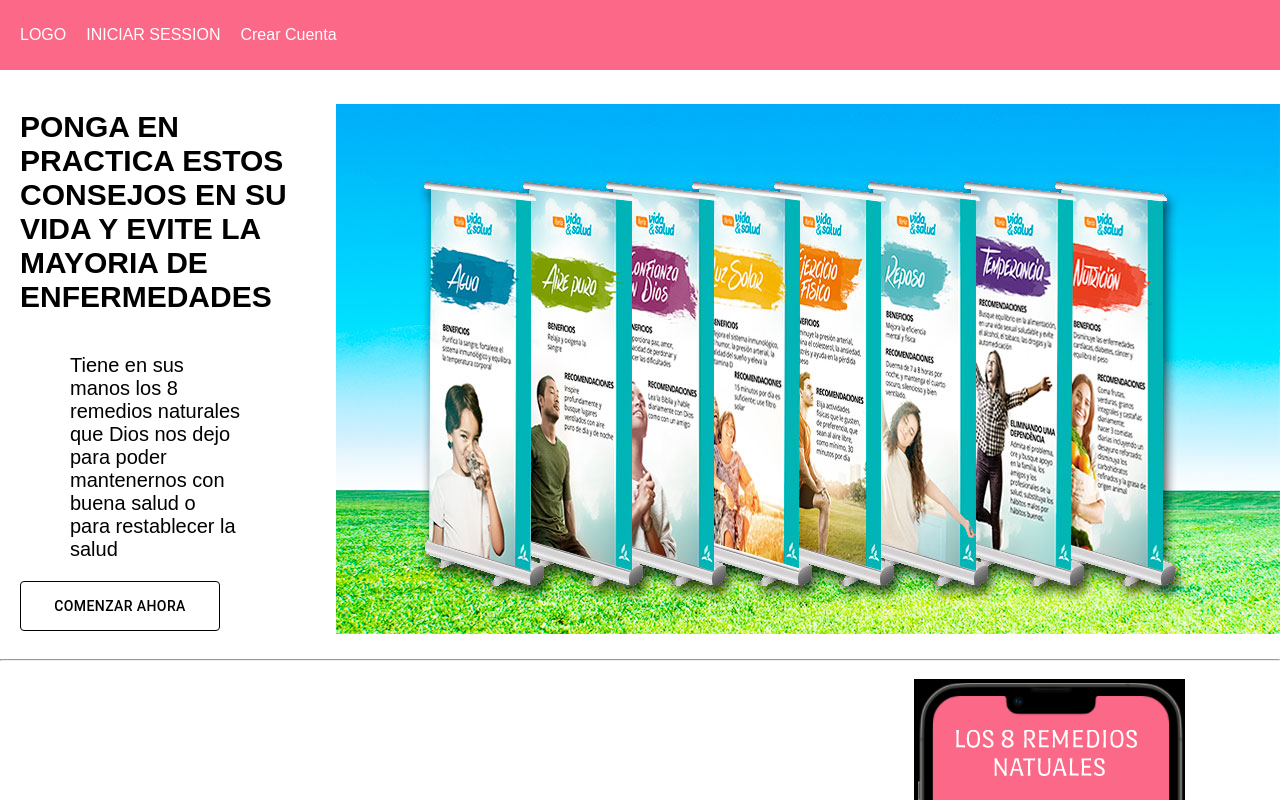
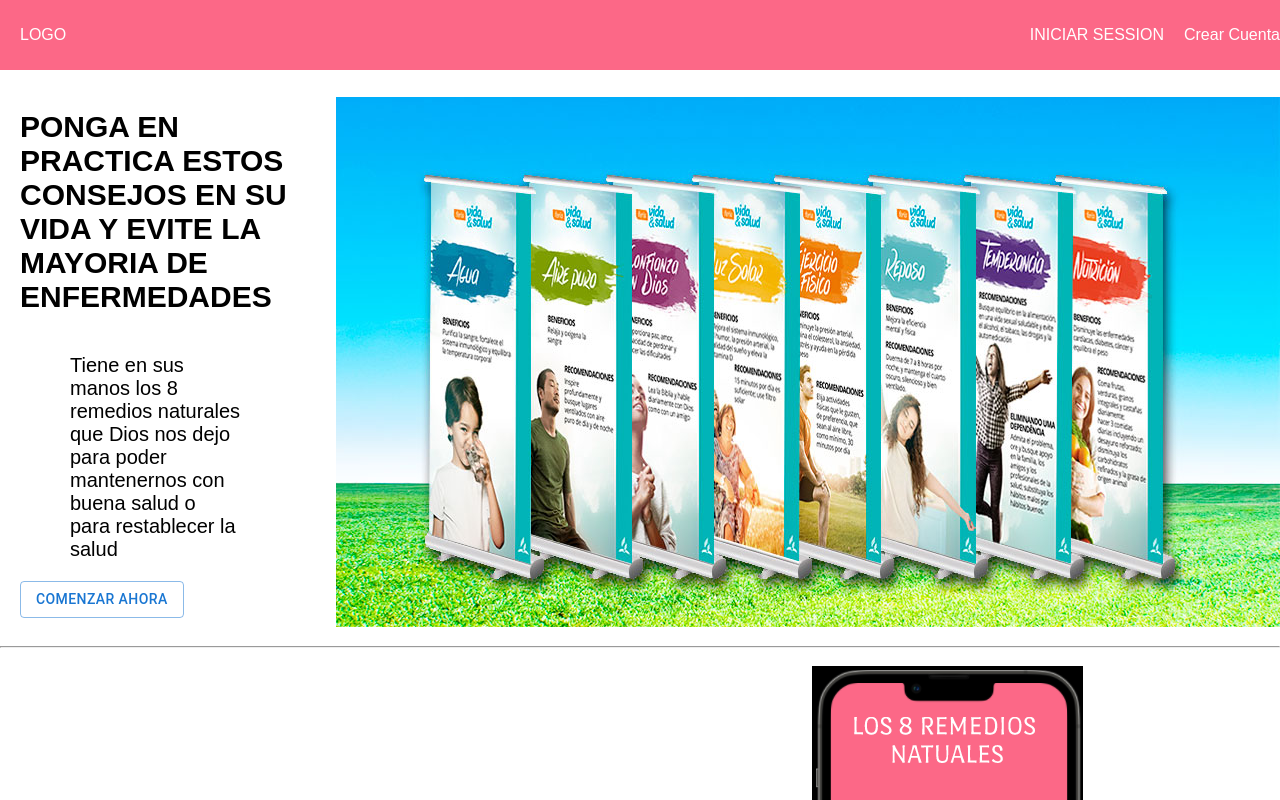
Before and after one commit to anccode/FRONTEND-DE-ENCUESTA, a React (Create React App) app: page / in a window 1280 px wide. Shown: the top 800 px of the page. Built offline with nearby package versions, Linux system fonts and the light colour scheme; no server answers.

Commit message:
agregando informacion

```diff
--- a/package.json
+++ b/package.json
@@ -3,12 +3,12 @@
   "version": "0.1.0",
   "private": true,
   "dependencies": {
-    "@emotion/react": "^11.7.0",
+    "@emotion/react": "^11.7.1",
     "@emotion/styled": "^11.6.0",
     "@material-ui/core": "^4.12.3",
     "@material-ui/icons": "^4.11.2",
-    "@mui/icons-material": "^5.2.1",
-    "@mui/material": "^5.2.3",
+    "@mui/icons-material": "^5.2.4",
+    "@mui/material": "^5.2.4",
     "@mui/styled-engine-sc": "^5.1.0",
     "@testing-library/jest-dom": "^5.15.1",
     "@testing-library/react": "^11.2.7",
--- a/src/App.js
+++ b/src/App.js
@@ -68,8 +68,7 @@ function App() {
               {!authState.status ? (
                 <>
                   <Link to="/"> LOGO </Link>
-                  <Link to="/login">INICIAR SESSION</Link>
-                  <Link to="/registration">Crear Cuenta</Link>
+
                 </>
               ) : (
                 <>
@@ -83,7 +82,10 @@ function App() {
               {authState.status && (
                 <Link to={`profile/${authState.id}`}>Perfil</Link>
               )}
+              {!authState.status && <Link to="/login">INICIAR SESSION</Link>}
+              {!authState.status && <Link to="/registration">Crear Cuenta</Link>}
               {authState.status && <Link to="/cuestionario">{date}</Link>}
+
               {authState.status && (
                 <button onClick={logout} to="/">
                   SALIR
--- a/src/estilos/Login.css
+++ b/src/estilos/Login.css
@@ -8,7 +8,7 @@
   }
 
   .loginContainer input,
-  button {
+  Button {
     width: 200px;
     height: 50px;
     border-radius: 8px;
@@ -17,10 +17,10 @@
   }
 
   .loginContainer button {
-    background-color: dodgerblue;
+    background-color: #FC6887;
     color: white;
   }
 
   .loginContainer input {
-    border: 2px solid dodgerblue;
+    border: 2px solid #FC6887;
   }
--- a/src/estilos/index.css
+++ b/src/estilos/index.css
@@ -36,6 +36,7 @@ Button {
 
 .text{
     padding-right: 20% ;
+    display: block;
 }
 
 .img  {
--- a/src/pages/Cuestionario.js
+++ b/src/pages/Cuestionario.js
@@ -6,9 +6,14 @@ import API from "../Api";
 import { useNavigate } from "react-router-dom";
 import { AuthContext } from "../helpers/AuthContext";
 import "../estilos/CreatePost.css";
-
+import Switch from "@mui/material/Switch";
 
 function Cuestionario() {
+  const [checked, setChecked] = React.useState(true);
+
+  const handleChange = (event) => {
+    setChecked(event.target.checked);
+  };
 
   let navigate = useNavigate();
   const initialValues = {
@@ -62,11 +67,17 @@ function Cuestionario() {
         validationSchema={validationSchema}
       >
         <Form className="formContainer">
-        <Field
+          <Switch
+            checked={checked}
+            onChange={handleChange}
+            inputProps={{ "aria-label": "controlled" }}
+          />
+          <Field
             autoComplete="off"
             id="inputCreatePost"
             name="p1"
             placeholder="(Ex. Post...)"
+            type="checkout"
           />
 
           <Field
--- a/src/pages/Index.js
+++ b/src/pages/Index.js
@@ -1,5 +1,5 @@
 import React from "react";
-import { Link } from "react-router-dom";
+import { Link, Navigate, useNavigate } from "react-router-dom";
 import rn from "../assets/rn.jpg";
 import frame1 from "../assets/frame1.png";
 import frameLogin from "../assets/frameLogin.png";
@@ -8,8 +8,11 @@ import frameActividades from "../assets/frameActividades.png";
 import Correr from "../assets/Correr.png";
 import "../estilos/index.css";
 import Button from "@mui/material/Button";
+import axios from 'axios'
+import API from '../Api'
+function Index() {
+  const navigate = useNavigate();
 
-function Index() {
   return (
     <div>
       <div class="container">
@@ -34,7 +37,7 @@ function Index() {
               </p>
             </div>
           </div>
-          <Button variant="outlined">Comenzar ahora</Button>
+          <Button variant="outlined" href="/registration">Comenzar ahora</Button>
         </div>
         <div class="image">
           <img src={rn} />
@@ -48,6 +51,7 @@ function Index() {
             Incluye en tu vida los 8 <br />
             remedios naturales
           </h3>
+
           <p>
             Aqui encontraras los remedios que <br />
             necesites para cambiar tu vida.
@@ -107,29 +111,36 @@ function Index() {
           <img src={cuestionario} />
         </div>
       </div>
-      <hr />
+
       <div class="frame2">
         <div class="text">
           <img />
           <h3>
-          Te ayudaremos a crear una rutina <br/>
-de ejercicios.          </h3>
+            Te ayudaremos a crear una rutina <br />
+            de ejercicios.{" "}
+          </h3>
           <p>
-          podras marcar tu ruta y la distancia<br/>
-recorrida, junto con un temporizador<br/>
-para mantener los tiempos de ejercicio          </p>
+            podras marcar tu ruta y la distancia
+            <br />
+            recorrida, junto con un temporizador
+            <br />
+            para mantener los tiempos de ejercicio{" "}
+          </p>
         </div>
         <div class="img">
           <img src={Correr} />
         </div>
       </div>
       <div class="footer">
+        <hr />
         <h1>
           Pruebelo Hoy Mismo <br />
           Comienze de forma gratuita. <br />
           Utilize los 8 remedios para mejorar su calidad de vida
         </h1>
-        <Button variant="outlined">Comenzar ahora</Button>
+        <Button href="/registration" variant="outlined"  >
+          Comenzar ahora
+        </Button>
       </div>
     </div>
   );
--- a/src/pages/Login.js
+++ b/src/pages/Login.js
@@ -34,7 +34,7 @@ function Login() {
       <div class="login">
         <label> USUARIO </label>
         <input
-          type="Text"
+          type="email"
           onChange={(event) => {
             setCorreo(event.target.value);
           }}
--- a/src/pages/Post.js
+++ b/src/pages/Post.js
@@ -6,9 +6,7 @@ import { AuthContext } from "../helpers/AuthContext";
 import { useNavigate } from "react-router-dom";
 import "../estilos/Post.css";
 import ThumbUpAltIcon from "@mui/icons-material/ThumbUp";
-
-
-
+import DeleteIcon from "@mui/icons-material/Delete";
 
 function Post() {
   let { id } = useParams();
@@ -117,9 +115,6 @@ function Post() {
     }
   };
 
-
-
-
   return (
     <div className="postPage">
       <div className="leftSide">
@@ -146,7 +141,7 @@ function Post() {
           </div>
           <div className="footer">
             {postObject.username}
-            {authState.correo === postObject.correo && (
+            {authState.correo == postObject.correo && (
               <button
                 onClick={() => {
                   deletePost(postObject.id);
@@ -175,16 +170,16 @@ function Post() {
               {comments.map((comment, key) => {
                 return (
                   <div key={key} className="comment">
+                    <label>{comment.username} :</label>
                     {comment.commentbody}
-                    <label> Username: {comment.username}</label>
-                    {authState.correo === comment.correo && (
-                      <button
+                    {authState.correo == comment.correo && (
+                      <DeleteIcon
                         onClick={() => {
                           deleteComment(comment.id);
                         }}
-                      >
-                        DELETE
-                      </button>
+
+                      />
+
                     )}
                   </div>
                 );
```
Also changed, not shown: 1 other file (tests, documents, lock files or other folders).
